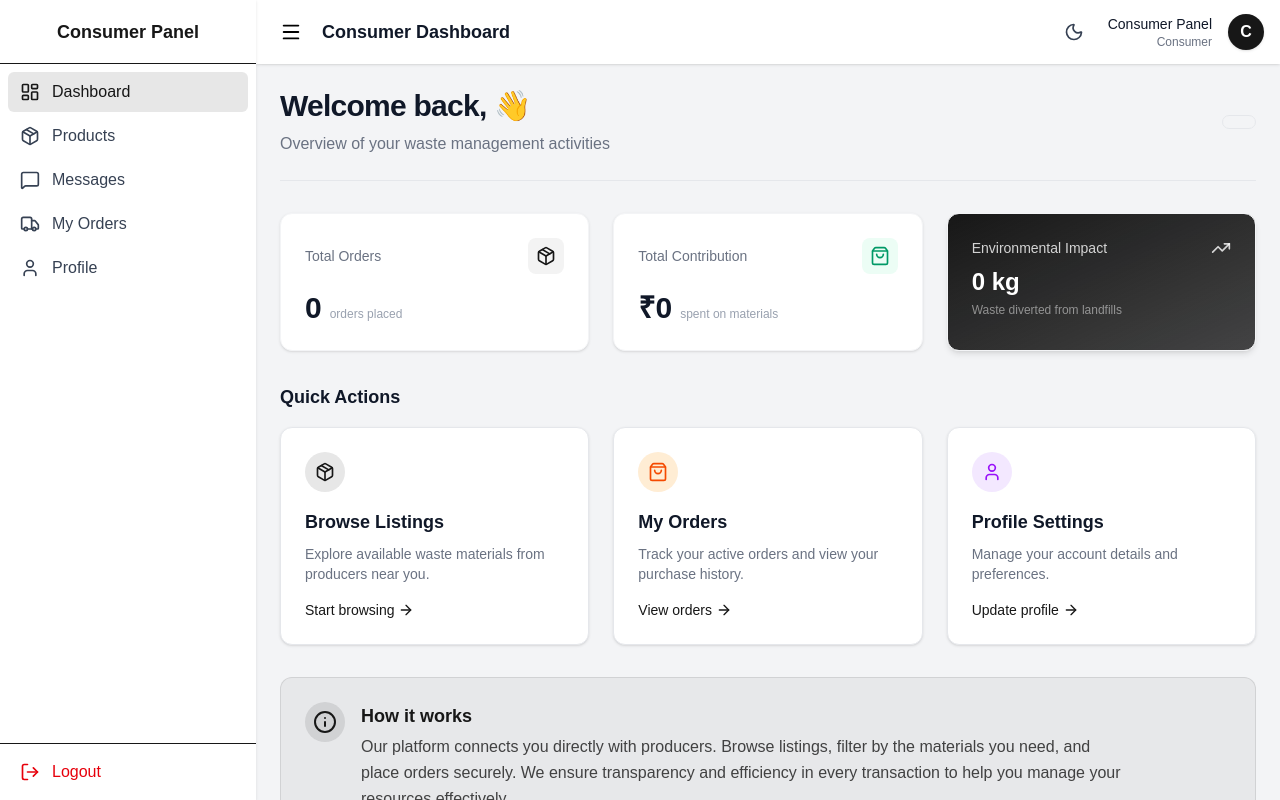
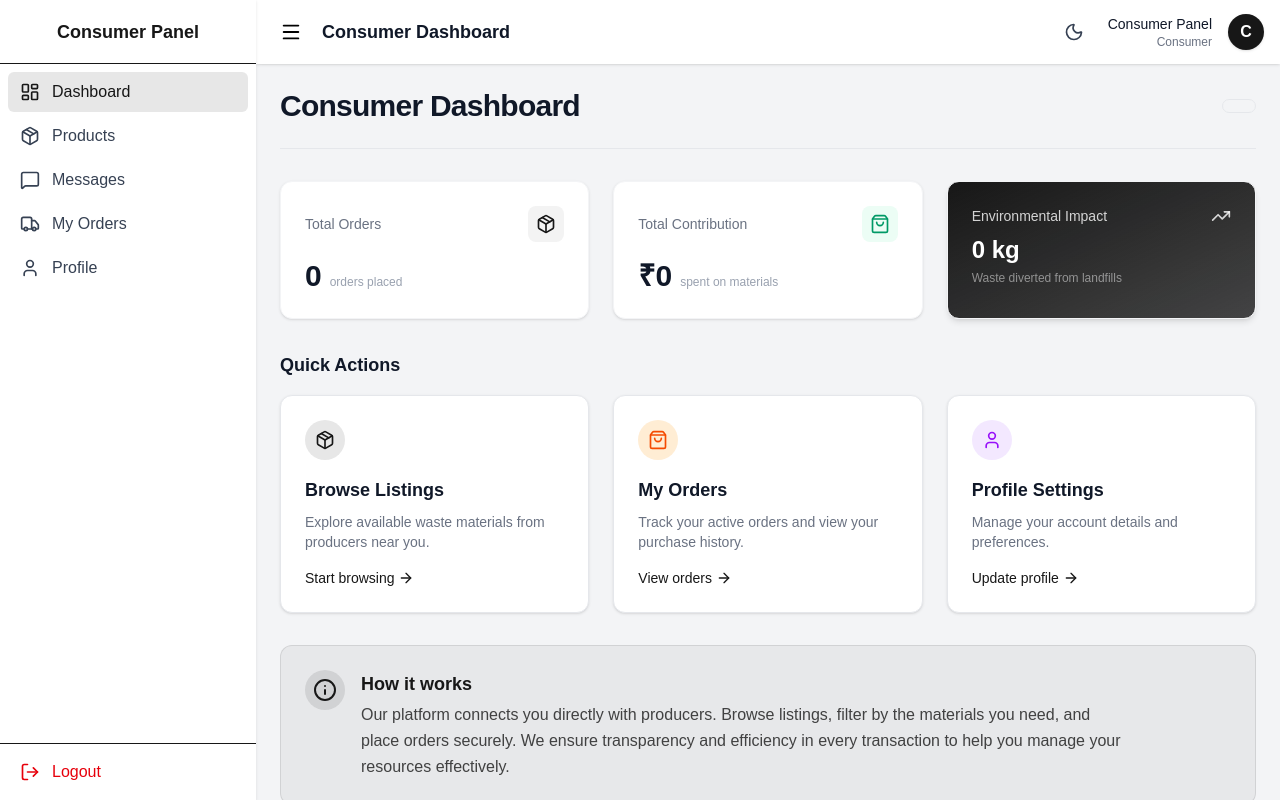
Before and after one commit to Raja2085/waste-management, a Next.js app: page /consumer in a window 1280 px wide. Built offline with nearby package versions, Linux system fonts and the light colour scheme; no server answers.

Commit message:
removed greeting message

```diff
--- a/app/consumer/page.tsx
+++ b/app/consumer/page.tsx
@@ -58,11 +58,8 @@ export default function ConsumerDashboard() {
       <header className="flex flex-col md:flex-row md:items-center justify-between gap-4 border-b pb-6 border-gray-200 dark:border-gray-700">
         <div>
           <h1 className="text-3xl font-bold text-gray-900 dark:text-gray-100 tracking-tight">
-            Welcome back, {firstName} 👋
+            Consumer Dashboard
           </h1>
-          <p className="text-gray-500 dark:text-gray-400 mt-2">
-            Overview of your waste management activities
-          </p>
         </div>
         <div className="flex items-center gap-3">
           <span className="text-sm font-medium text-gray-700 dark:text-gray-300 bg-gray-100 dark:bg-gray-800 px-4 py-1.5 rounded-full border border-gray-200 dark:border-gray-700">
--- a/app/producer/dashboard/page.tsx
+++ b/app/producer/dashboard/page.tsx
@@ -197,7 +197,6 @@ export default function ProducerDashboard() {
       <div className="flex flex-col sm:flex-row justify-between items-start sm:items-center gap-4">
         <div>
           <h1 className="text-2xl font-bold text-gray-900 dark:text-gray-100">Producer Dashboard</h1>
-          <p className="text-gray-500 dark:text-gray-400">Overview of your waste management activity.</p>
         </div>
         <Link href="/producer/products" className="bg-foreground text-background px-4 py-2 rounded-lg hover:bg-foreground/90 hover:text-background transition font-medium dark:hover:bg-foreground/80">
           + Add New Listing
```
